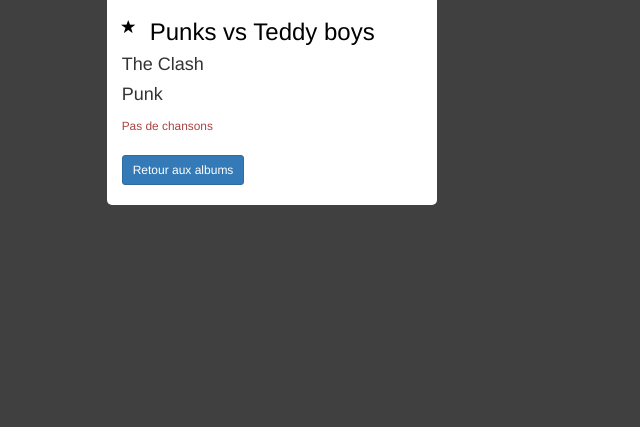
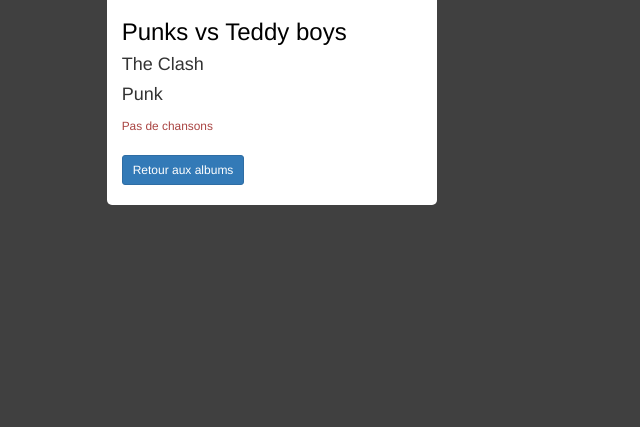
Before and after one commit to cbeeasy/website, a Django app: page /music/2/ in a window 1280 px wide. Shown: the part 373-800 px from the top of the page, without its empty margins (0-640 px from the left). Run offline with Django 3.2, Linux system fonts and the light colour scheme; data comes from the database, SQL or seed files in the repository; both versions use the stored data as it was after the commit; some libraries are stand-ins or nearby versions.

Commit message:
bug mineur

```diff
--- a/music/templates/music/detail.html
+++ b/music/templates/music/detail.html
@@ -6,10 +6,11 @@
         <img src="{{ album.album_logo }}"  height="300" width="300" border="0" style="padding-top: 15px;" >
 
         <div>
-            <div class="glyphicon glyphicon-star" {% if album.is_favorite %} style="float: left;color:orange"{% else %}style="float: left;color:black"{% endif %}>&nbsp;</div>
+            {% if album.is_favorite %}
+                <div class="glyphicon glyphicon-star" style="float: left;color:orange;vertical-align: middle; margin-top: 5px">&nbsp;</div>
+            {%  endif %}
             <div><h3 style="color: black;">{{ album.album_title }}</h3></div>
         </div>
-
         <h4>{{ album.artist }}</h4>
         <h4>{{ album.genre}}</h4>
 
```
Also changed, not shown: db.sqlite3.
